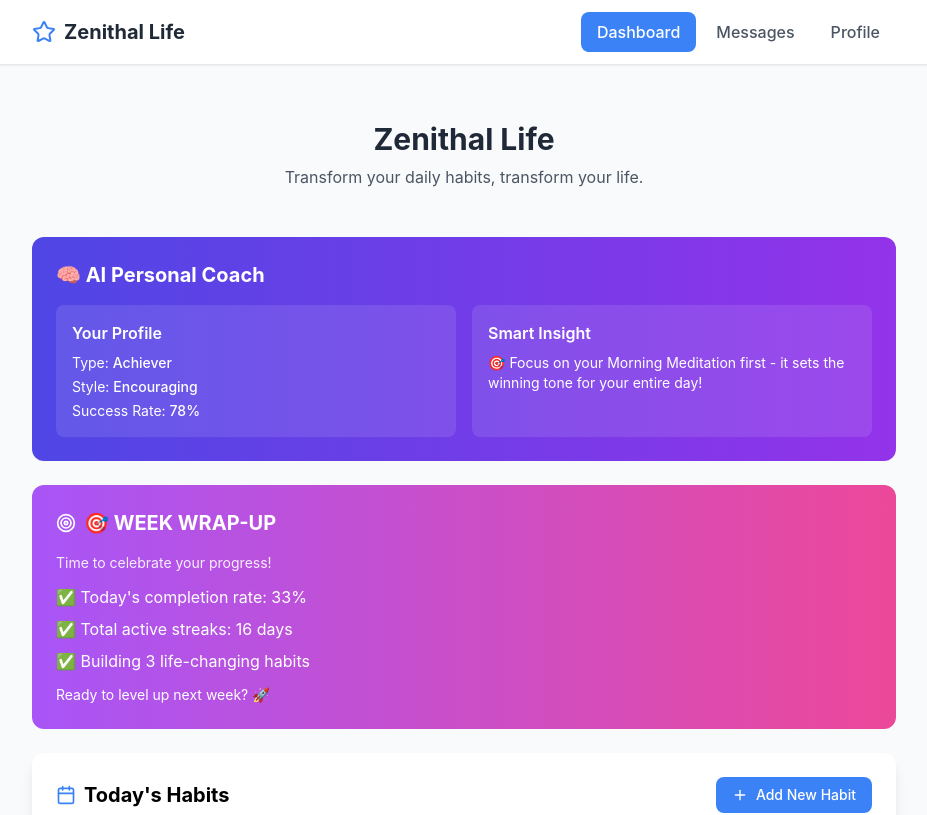
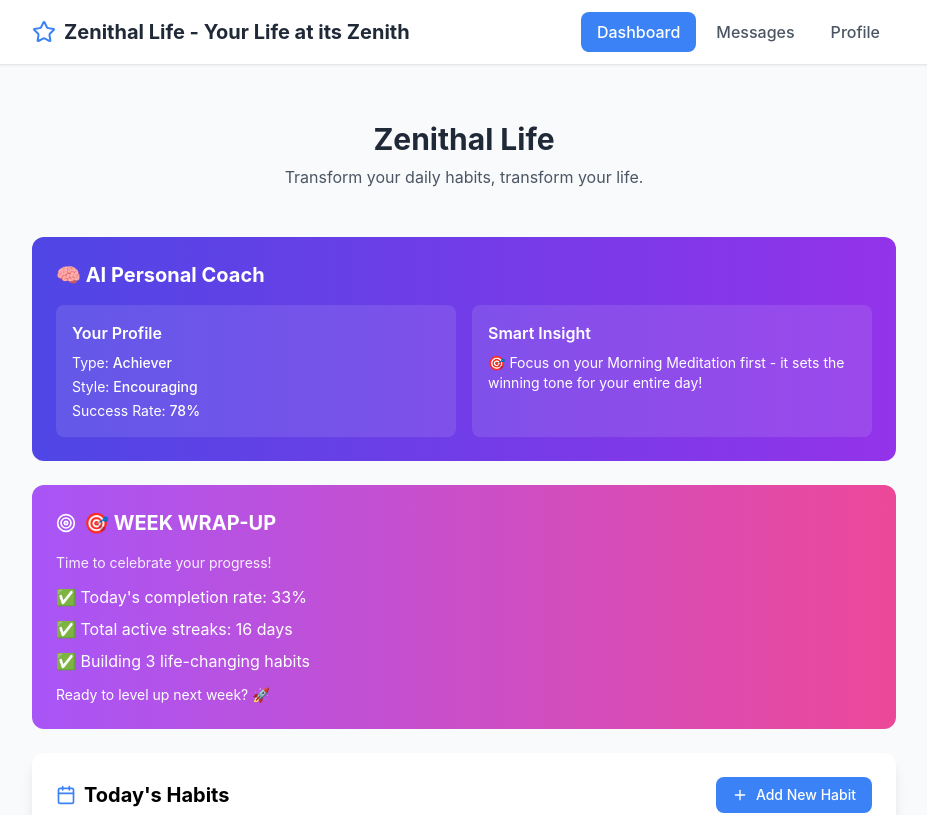
Before and after one commit to DeodathVR/better-habits-better-me, a React (Create React App) app: page / in a window 1280 px wide. Shown: the top 815 px of the page, without its empty margins (176-1103 px from the left). Built offline with nearby package versions, Linux system fonts and the light colour scheme.

Commit message:
Update Brand App.js

```diff
--- a/src/App.js
+++ b/src/App.js
@@ -363,7 +363,7 @@ Research indicates that users who restart within 24 hours of this call maintain
           <div className="flex justify-between items-center h-16">
             <div className="flex items-center gap-2">
               <Star className="w-6 h-6 text-blue-500" />
-              <span className="font-bold text-xl text-gray-800">Zenithal Life</span>
+              <span className="font-bold text-xl text-gray-800">Zenithal Life - Your Life at its Zenith</span>
             </div>
             <div className="flex gap-1">
               <button
```
